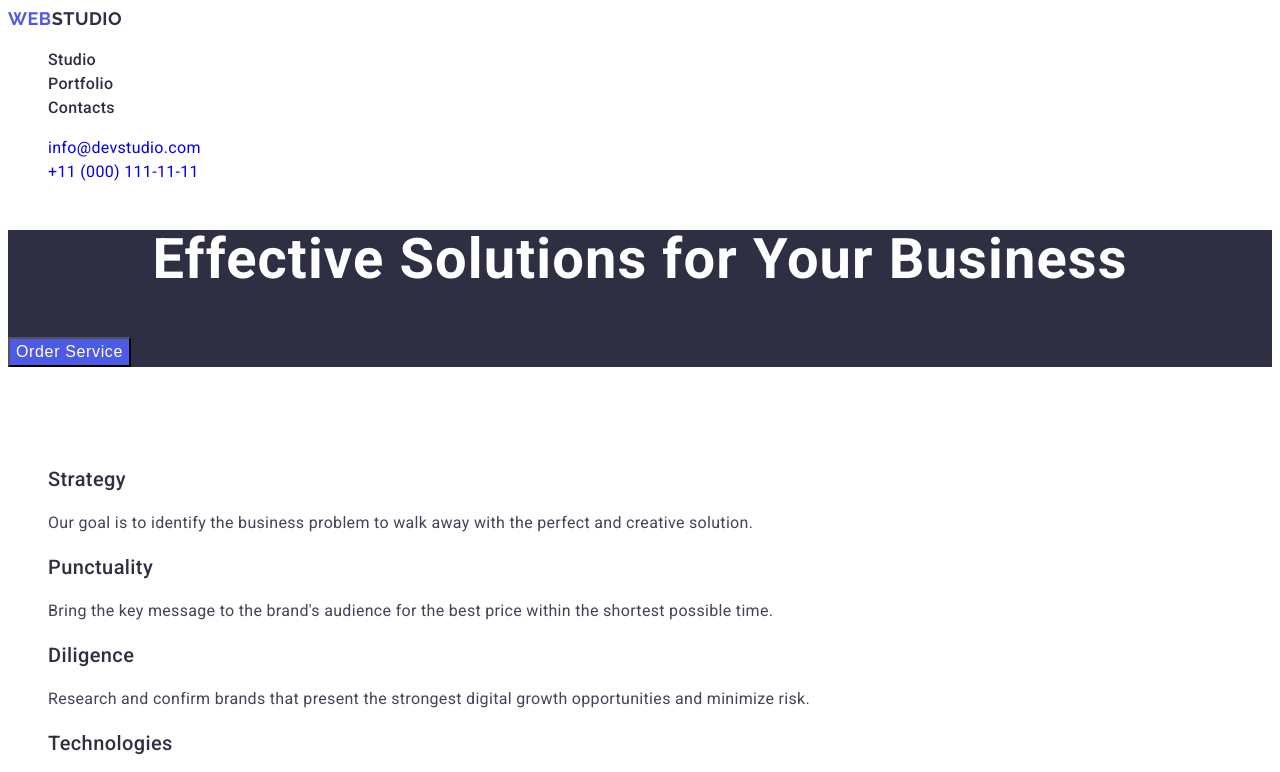
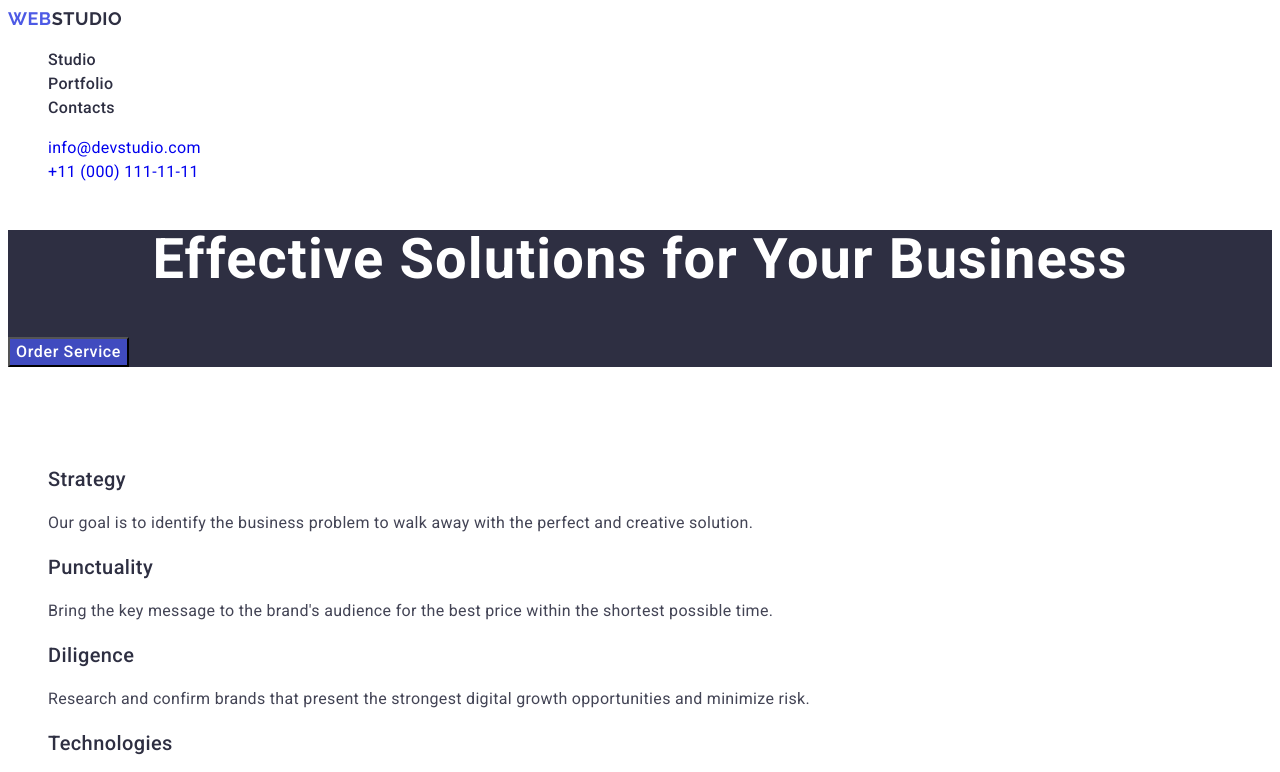
Before and after one commit to HliebVeklenko/goit-markup-hw-02, a plain HTML site: page index.html in a window 1280 px wide. In both pictures the pointer is over the button "Order Service". Shown: the top 772 px of the page. Drawn offline with Linux system fonts and the light colour scheme.

Commit message:
Update styles.css

```diff
--- a/css/styles.css
+++ b/css/styles.css
@@ -97,6 +97,7 @@ h3 {
 }
 
 .hero-button {
+  font-family: "Roboto", sans-serif;
   background-color: #4d5ae5;
   cursor: pointer;
   font-size: 16px;
@@ -107,8 +108,8 @@ h3 {
   color: white;
 }
 
-.hero-button:hover .hero-button:focus {
-  font-family: "Roboto", sans-serif;
+.hero-button:hover,
+.hero-button:focus {
   background-color: #404bbf;
   font-size: 16px;
   font-style: normal;
```
